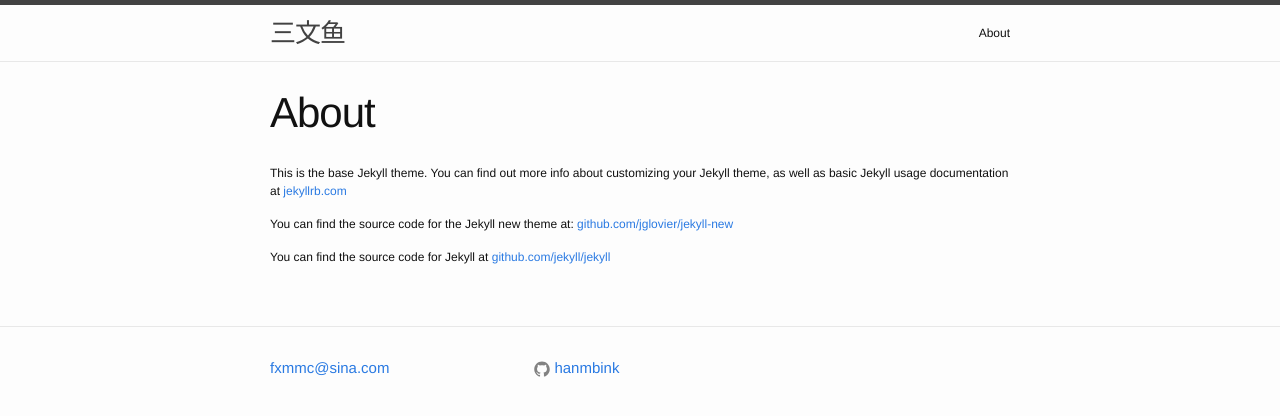
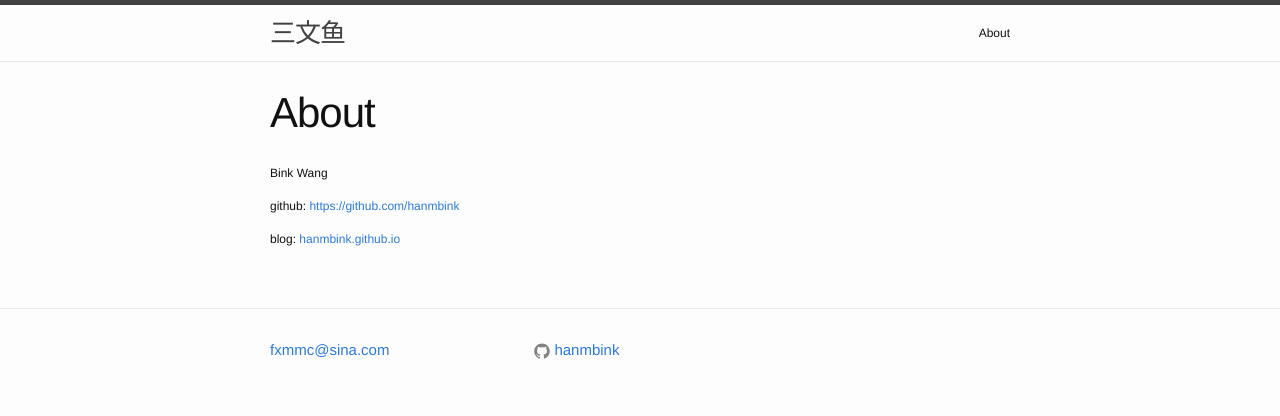
Before and after one commit to binkwang/hanmbink.github.io, a Jekyll site: the page built from about.md, in a window 1280 px wide. Shown: the top 416 px of the page. Built offline with Jekyll 4.4.1, drawn with Linux system fonts in a browser that asks for light colours.

Commit message:
Update about.md

```diff
--- a/about.md
+++ b/about.md
@@ -3,9 +3,15 @@ layout: page
 title: About
 permalink: /about/
 ---
-
+<!--
 This is the base Jekyll theme. You can find out more info about customizing your Jekyll theme, as well as basic Jekyll usage documentation at [jekyllrb.com](http://jekyllrb.com/)
 
 You can find the source code for the Jekyll new theme at: [github.com/jglovier/jekyll-new](https://github.com/jglovier/jekyll-new)
 
 You can find the source code for Jekyll at [github.com/jekyll/jekyll](https://github.com/jekyll/jekyll)
+-->
+Bink Wang
+
+github: [https://github.com/hanmbink](https://github.com/hanmbink)
+
+blog: [hanmbink.github.io](http://hanmbink.github.io)
```
